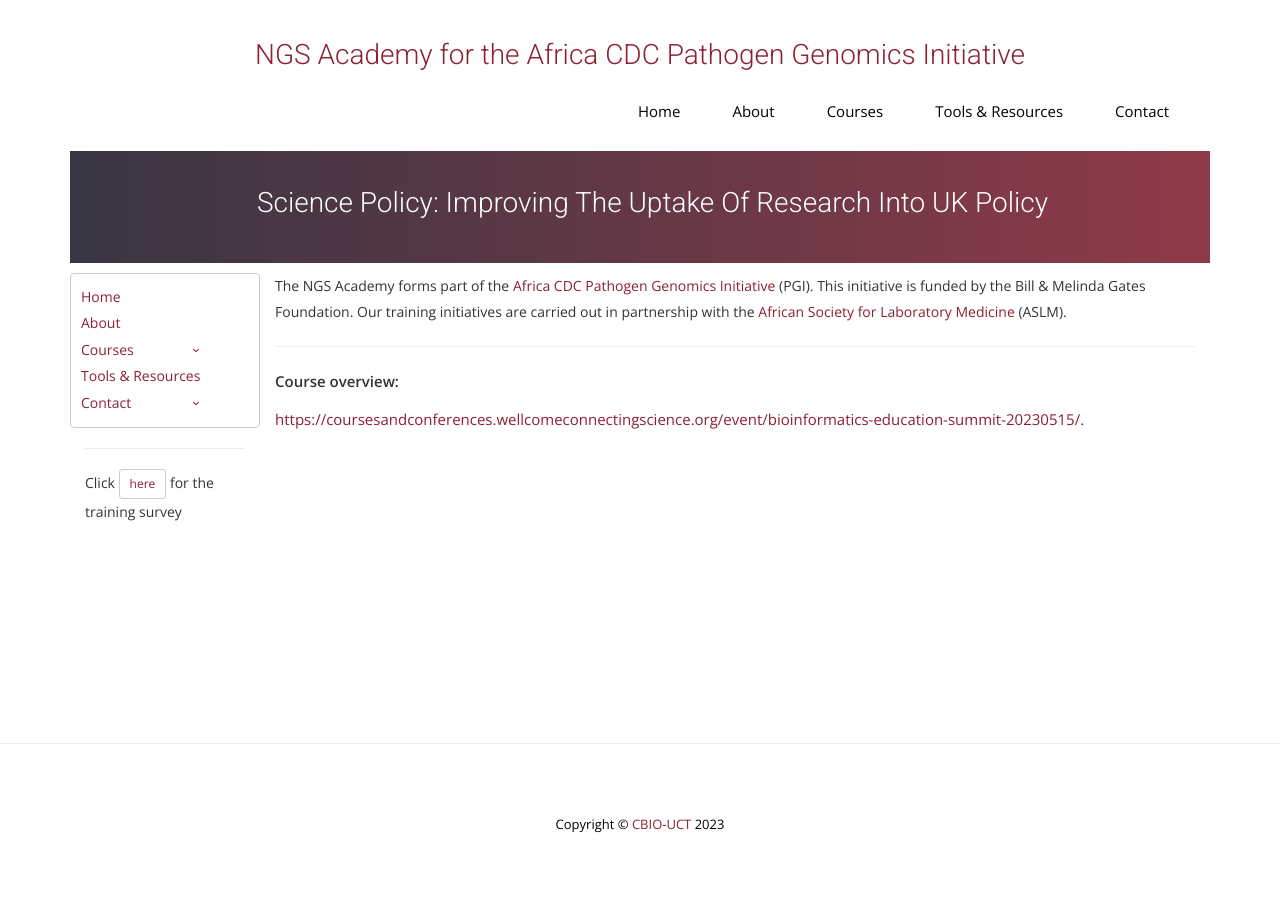
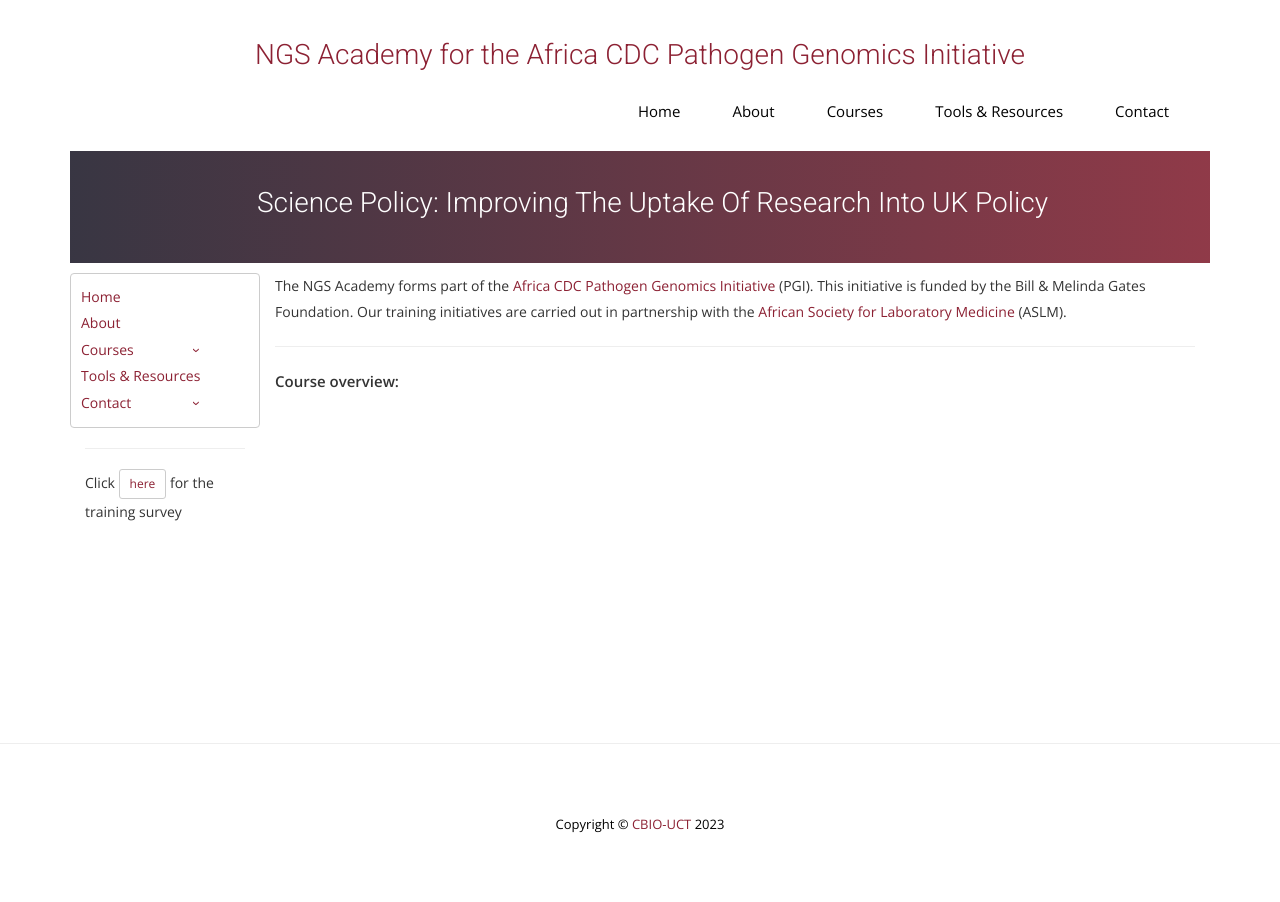
Before and after one commit to uct-cbio/ngs-academy, a Jekyll site: the page built from _posts/2023-03-17-UK-Science-Policy.md, in a window 1280 px wide. Built offline with Jekyll 4.4.1, drawn with Linux system fonts in a browser that asks for light colours; nearby versions of some CDN libraries; some web fonts are replaced; library files that are not in the unit come from our copies; comment, search, counter and statistics services are not loaded.

Commit message:
updated past courses

```diff
--- a/_posts/2023-03-17-UK-Science-Policy.md
+++ b/_posts/2023-03-17-UK-Science-Policy.md
@@ -16,7 +16,3 @@
 <!-- ### SARS-CoV-2 NGS bioinformatics course 2021 -->
 
 <p align="left"><b >Course overview:</b></p>
-
-
-
-<p><a href="https://coursesandconferences.wellcomeconnectingscience.org/event/bioinformatics-education-summit-20230515/">https://coursesandconferences.wellcomeconnectingscience.org/event/bioinformatics-education-summit-20230515/</a>.</p>
```
Also changed, not shown: other parts of _posts/2023-03-17-UK-Science-Policy.md (+2 -2 lines), _posts/2023-03-17-Genetic-Analysis-Population-based-Association-Studies.md (+0 -4 lines), _posts/2023-03-17-Pathogen-Genomics-Training-Design.md (+1 -4 lines).
